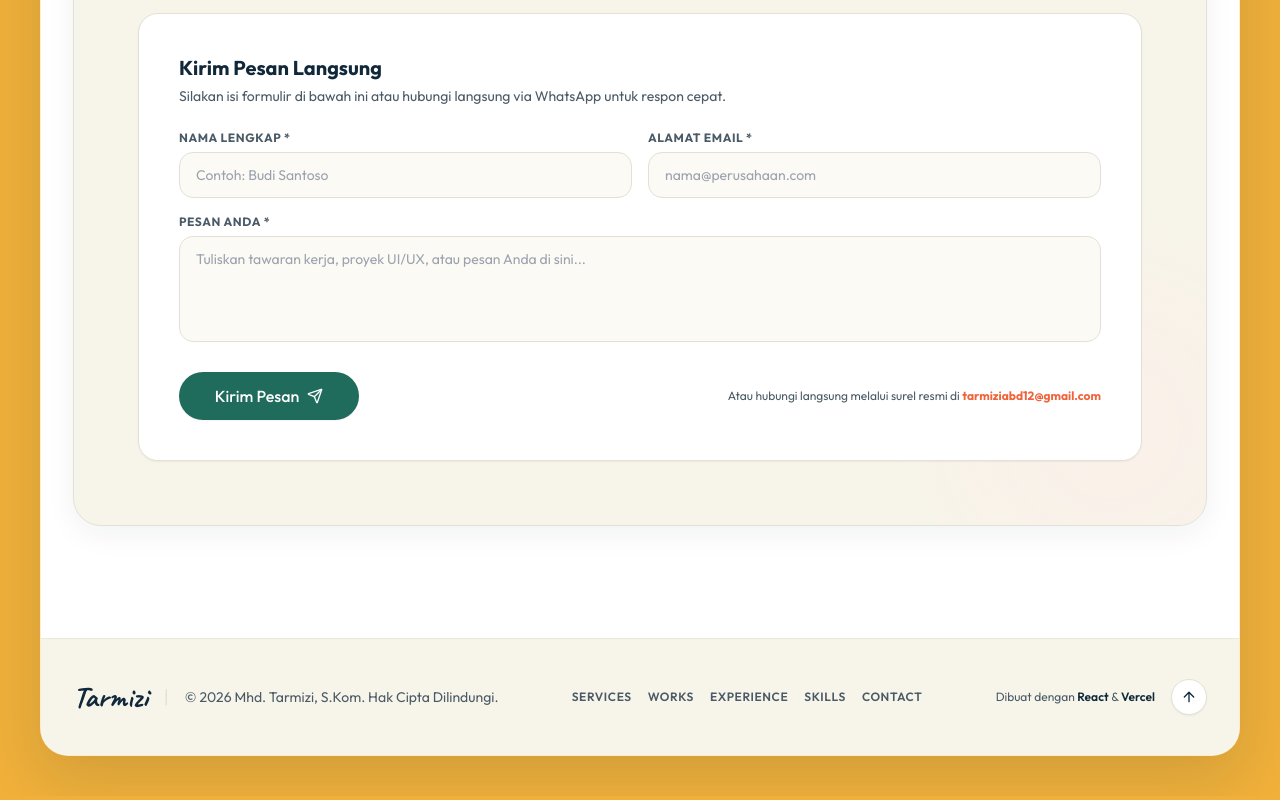
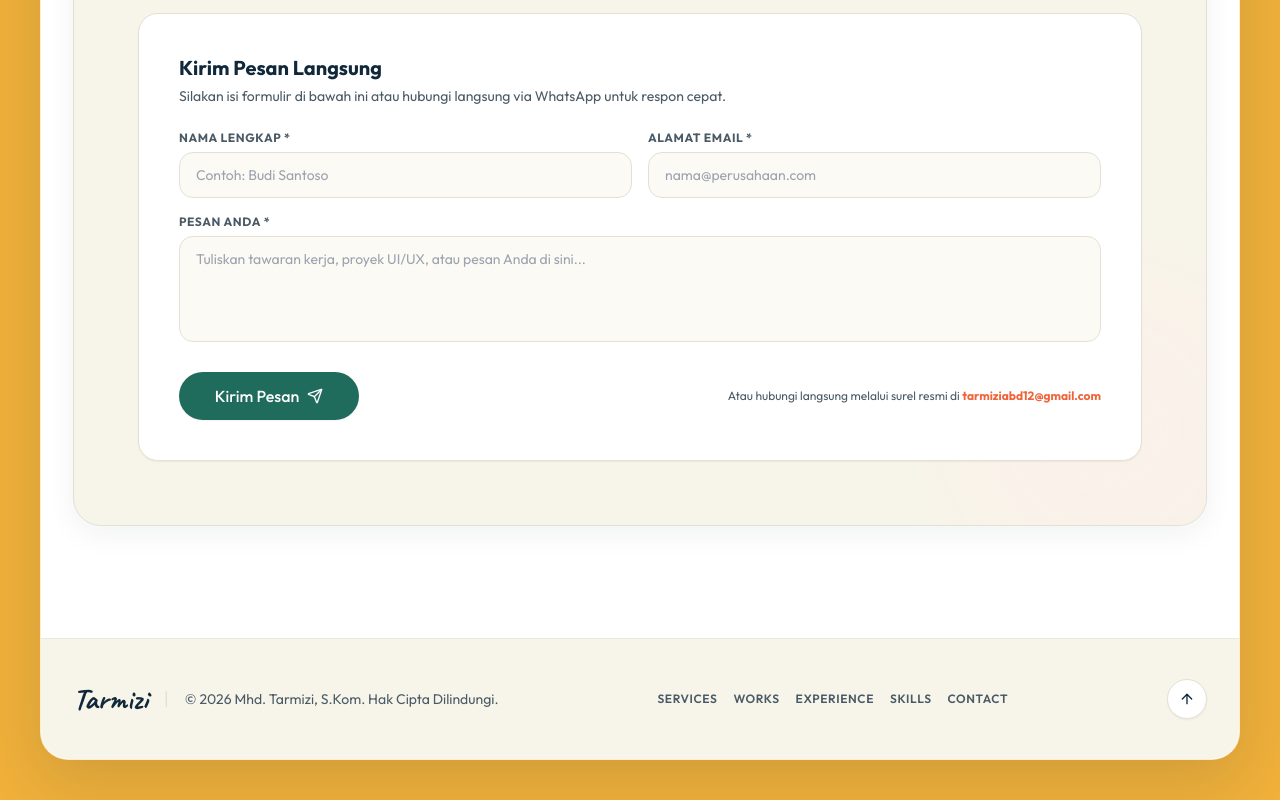
Before and after one commit to mhdtarmizi12/portofolio-mhdtarmizi, a React (Vite) app: page / in a window 1280 px wide. Shown: the part 6793-7593 px from the top of the page. Built offline with nearby package versions, Linux system fonts and the light colour scheme.

Commit message:
refactor: remove 'Dibuat dengan React & Vercel' badge from footer

```diff
--- a/src/sections/Footer.jsx
+++ b/src/sections/Footer.jsx
@@ -1,5 +1,5 @@
 import React from 'react'
-import { ArrowUp, Heart } from 'lucide-react'
+import { ArrowUp } from 'lucide-react'
 import { personalData, navLinks } from '../data/data'
 
 export default function Footer() {
@@ -35,19 +35,15 @@ export default function Footer() {
           ))}
         </div>
 
-        {/* Kanan: Badge & Back to Top */}
-        <div className="flex items-center gap-4">
-          <span className="text-xs text-ink-soft">
-            Dibuat dengan <span className="font-semibold text-ink">React</span> & <span className="font-semibold text-ink">Vercel</span>
-          </span>
-
+        {/* Kanan: Back to Top */}
+        <div className="flex items-center">
           <button
             onClick={scrollToTop}
             aria-label="Kembali ke atas"
-            className="w-9 h-9 rounded-full bg-white hover:bg-teal hover:text-white text-ink flex items-center justify-center border border-line shadow-sm transition-all duration-200 cursor-pointer"
+            className="w-10 h-10 rounded-full bg-white hover:bg-teal hover:text-white text-ink flex items-center justify-center border border-line shadow-sm hover:shadow-card transition-all duration-200 cursor-pointer group"
             title="Kembali ke atas"
           >
-            <ArrowUp className="w-4 h-4" />
+            <ArrowUp className="w-4 h-4 group-hover:-translate-y-0.5 transition-transform" />
           </button>
         </div>
 
```
Also changed, not shown: src/components/MotionReveal.jsx (line endings or trailing spaces), src/components/ScrollProgress.jsx (line endings or trailing spaces).
